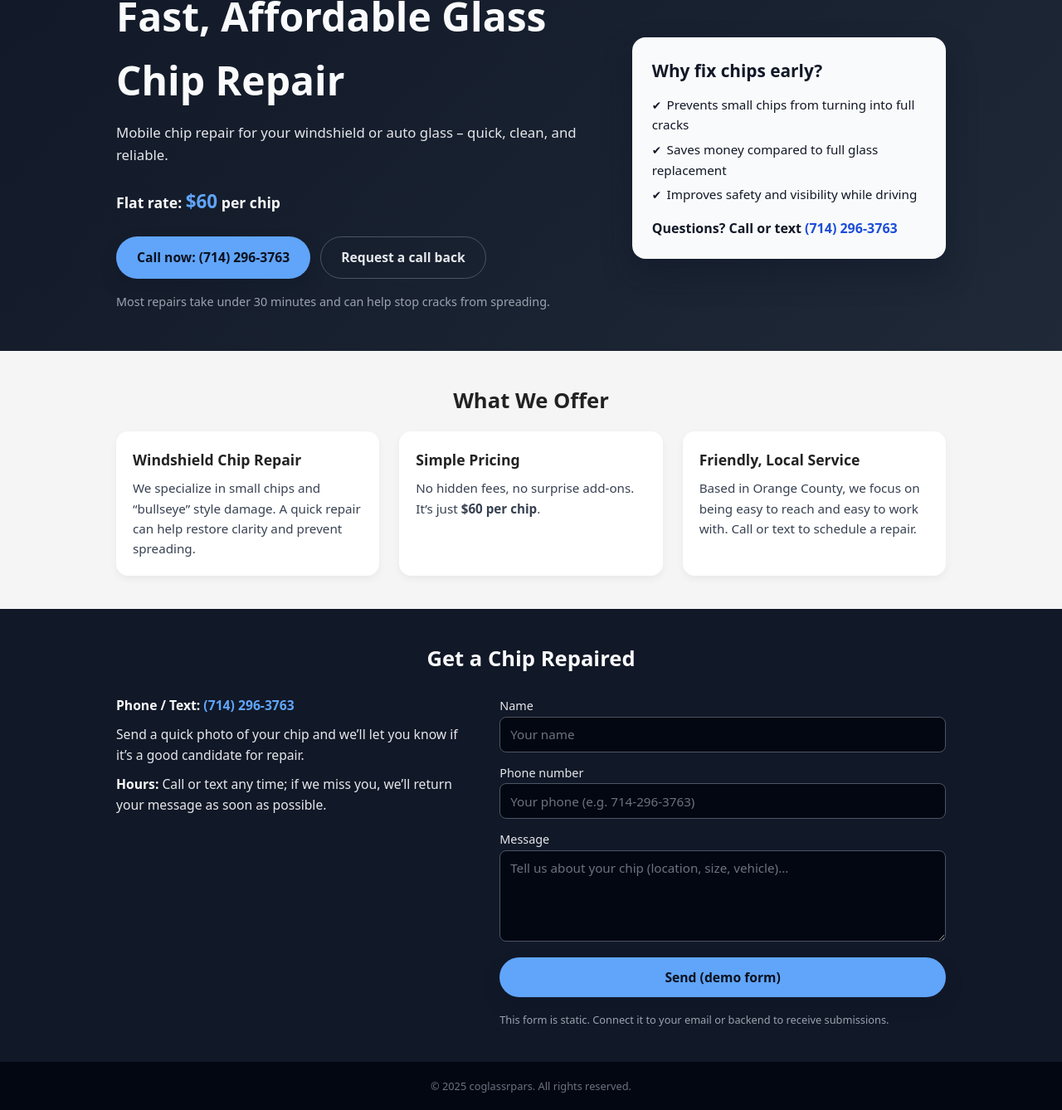
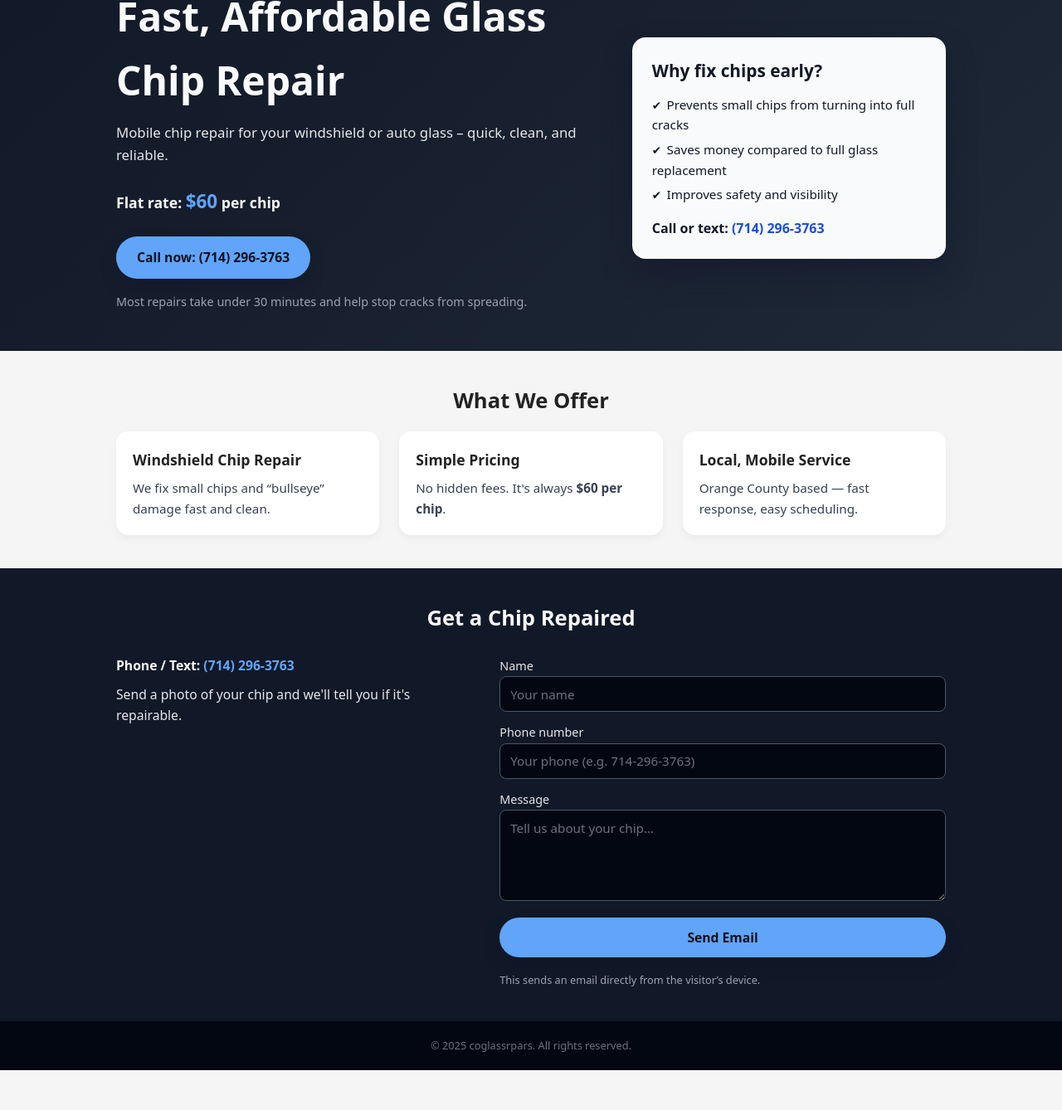
Before and after one commit to zmccarty001/zmccarty001.github.io, a plain HTML site: page index.html in a window 1280 px wide. Shown: the part 142-1480 px from the top of the page at 83% size. After the commit the page ends 1432 px from the top, so only its background shows below. Drawn offline with Linux system fonts and the light colour scheme.

Commit message:
Refactor HTML content for clarity and conciseness

```diff
--- a/index.html
+++ b/index.html
@@ -340,7 +340,7 @@
       </div>
     </header>
 
-      <main>
+    <main>
       <!-- Hero -->
       <section class="hero">
         <div class="hero-inner">
@@ -359,13 +359,10 @@
               <a class="btn btn-primary" href="tel:+17142963763">
                 Call now: (714) 296-3763
               </a>
-              <a class="btn btn-outline" href="#contact">
-                Request a call back
-              </a>
             </div>
 
             <p class="hero-note">
-              Most repairs take under 30 minutes and can help stop cracks from
+              Most repairs take under 30 minutes and help stop cracks from
               spreading.
             </p>
           </div>
@@ -375,10 +372,10 @@
             <ul>
               <li>Prevents small chips from turning into full cracks</li>
               <li>Saves money compared to full glass replacement</li>
-              <li>Improves safety and visibility while driving</li>
+              <li>Improves safety and visibility</li>
             </ul>
             <p class="card-phone">
-              Questions? Call or text
+              Call or text:
               <a href="tel:+17142963763">(714) 296-3763</a>
             </p>
           </aside>
@@ -392,24 +389,15 @@
           <div class="grid">
             <div class="card">
               <h3>Windshield Chip Repair</h3>
-              <p>
-                We specialize in small chips and “bullseye” style damage. A quick
-                repair can help restore clarity and prevent spreading.
-              </p>
+              <p>We fix small chips and “bullseye” damage fast and clean.</p>
             </div>
             <div class="card">
               <h3>Simple Pricing</h3>
-              <p>
-                No hidden fees, no surprise add-ons. It’s just
-                <strong>$60 per chip</strong>.
-              </p>
+              <p>No hidden fees. It's always <strong>$60 per chip</strong>.</p>
             </div>
             <div class="card">
-              <h3>Friendly, Local Service</h3>
-              <p>
-                Based in Orange County, we focus on being easy to reach and easy
-                to work with. Call or text to schedule a repair.
-              </p>
+              <h3>Local, Mobile Service</h3>
+              <p>Orange County based — fast response, easy scheduling.</p>
             </div>
           </div>
         </div>
@@ -426,26 +414,20 @@
                 <strong>Phone / Text:</strong>
                 <a href="tel:+17142963763">(714) 296-3763</a>
               </p>
-              <p>
-                Send a quick photo of your chip and we’ll let you know if it’s a
-                good candidate for repair.
-              </p>
-              <p>
-                <strong>Hours:</strong> Call or text any time; if we miss you,
-                we’ll return your message as soon as possible.
-              </p>
+              <p>Send a photo of your chip and we'll tell you if it's repairable.</p>
             </div>
 
-            <form>
+            <form action="mailto:zmccarty001@gmail.com" method="POST" enctype="text/plain">
               <div>
                 <label for="name">Name</label>
-                <input id="name" type="text" placeholder="Your name" />
+                <input id="name" name="Name" type="text" placeholder="Your name" />
               </div>
 
               <div>
                 <label for="phone">Phone number</label>
                 <input
                   id="phone"
+                  name="Phone"
                   type="tel"
                   placeholder="Your phone (e.g. 714-296-3763)"
                 />
@@ -455,16 +437,17 @@
                 <label for="message">Message</label>
                 <textarea
                   id="message"
-                  placeholder="Tell us about your chip (location, size, vehicle)..."
+                  name="Message"
+                  placeholder="Tell us about your chip..."
                 ></textarea>
               </div>
 
               <button type="submit" class="btn btn-primary">
-                Send (demo form)
+                Send Email
               </button>
+
               <p style="font-size: 0.8rem; color: #9ca3af; margin-top: 0.3rem;">
-                This form is static. Connect it to your email or backend to
-                receive submissions.
+                This sends an email directly from the visitor’s device.
               </p>
             </form>
           </div>
@@ -478,7 +461,6 @@
   </div>
 
   <script>
-    // Auto-update year
     document.getElementById("year").textContent = new Date().getFullYear();
   </script>
 </body>
```
